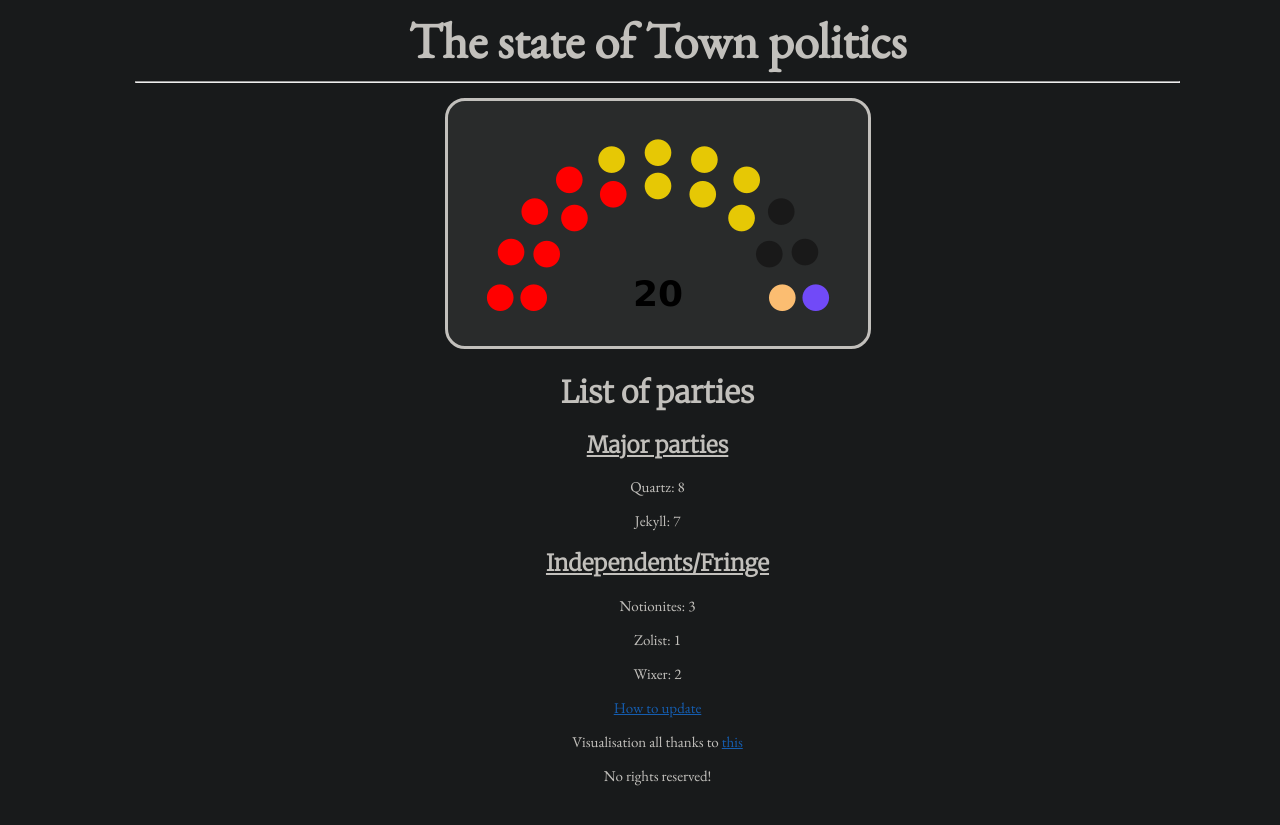
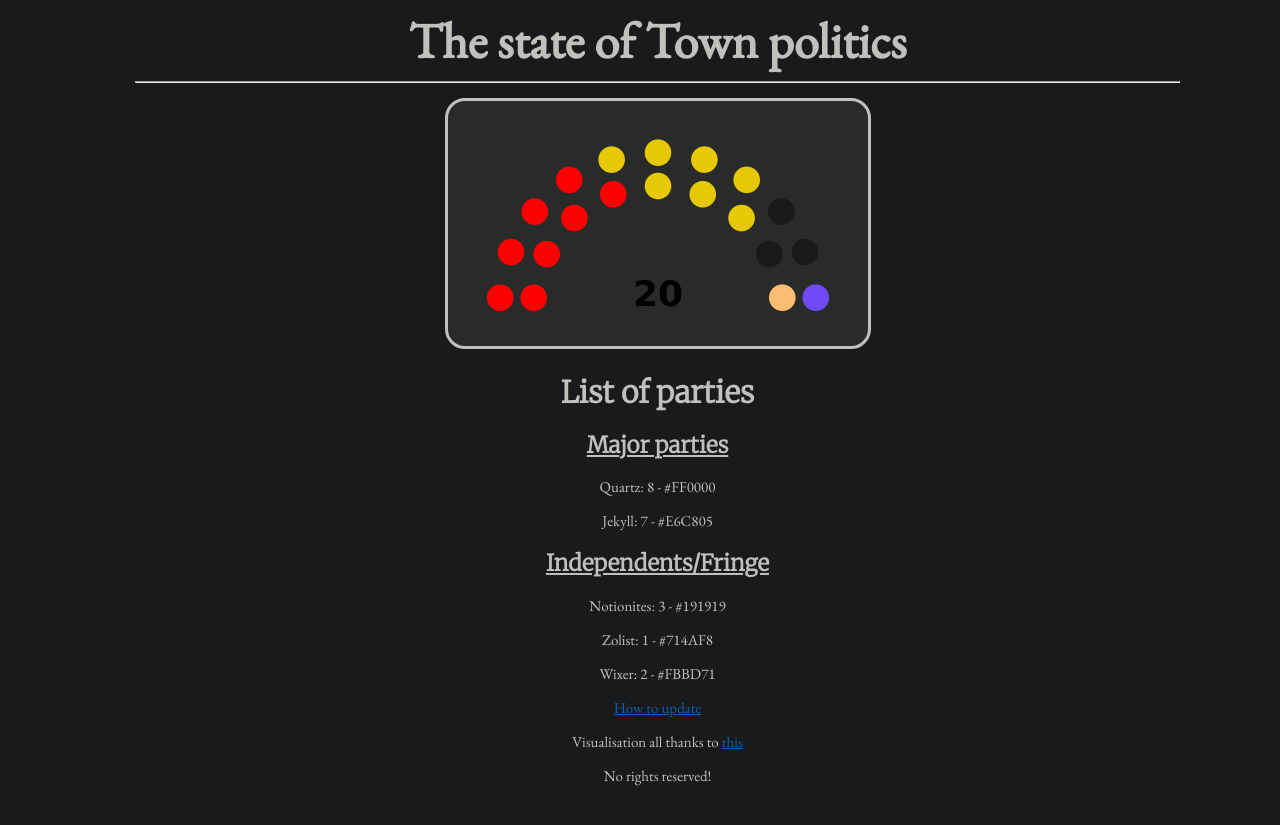
Before and after one commit to the-tOOMwn/constitution.toomwn.xyz, a Jekyll site: the page built from townpoliticalview.md, in a window 1280 px wide. Shown: the top 825 px of the page. Built offline with Jekyll 4.4.1, drawn with Linux system fonts in a browser that asks for light colours; some web fonts are replaced.

Commit message:
add hex codes, so others can update easilier

```diff
--- a/townpoliticalview.md
+++ b/townpoliticalview.md
@@ -8,16 +8,16 @@ title: The state of Town politics
 # List of parties
 
 ## Major parties
-Quartz: 8
+Quartz: 8 - #FF0000
 
-Jekyll: 7
+Jekyll: 7 - #E6C805
 
 ## Independents/Fringe
-Notionites: 3
+Notionites: 3 - #191919
 
-Zolist: 1
+Zolist: 1 - #714AF8
 
-Wixer: 2
+Wixer: 2 - #FBBD71
 
 [How to update](updatepolitics.html)
 
```
Also changed, not shown: updatepolitics.md (+2 -10 lines), assets/townpolitics.svg (deleted), 3 other files.
